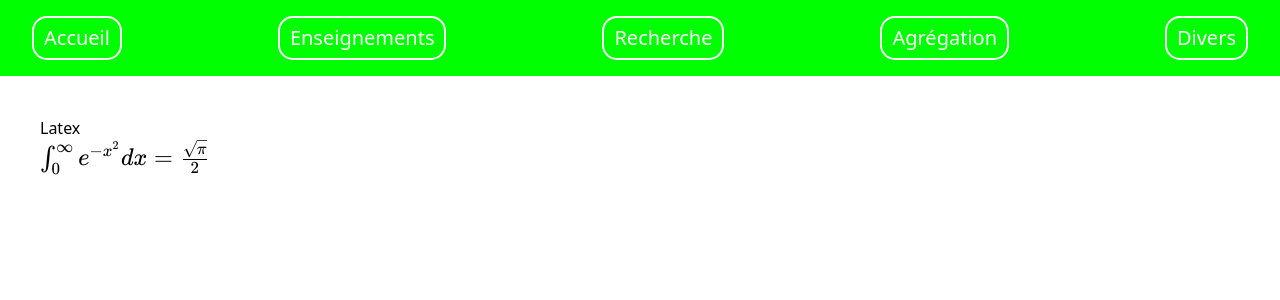
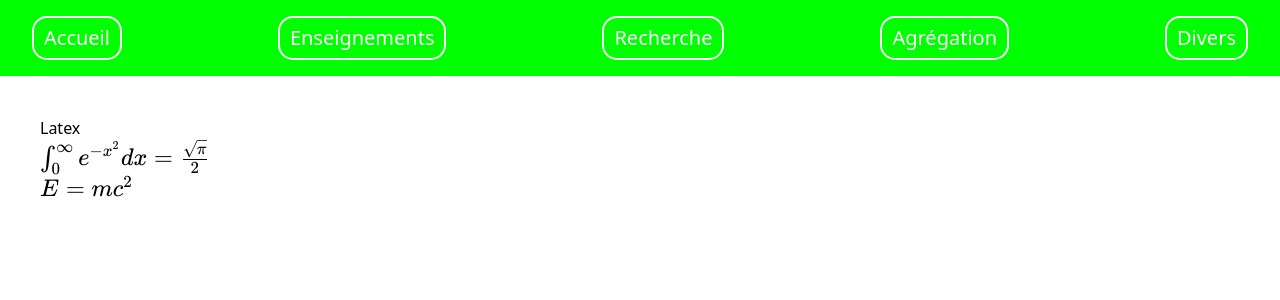
Before and after one commit to alicemoriniere/alicemoriniere.github.io, a Vue app: page /divers in a window 1280 px wide. Shown: the top 300 px of the page. Built offline with nearby package versions, Linux system fonts and the light colour scheme.

Commit message:
2e equation latex

```diff
--- a/src/MiscView.vue
+++ b/src/MiscView.vue
@@ -8,11 +8,19 @@ const equation = () => {
     output: 'html',
   })
 }
+
+const einstein = () => {
+  return katex.renderToString(String.raw`E = mc^2`, {
+    throwOnError: false,
+    output: 'html',
+  })
+}
 </script>
 
 <template>
   <div class="flex m-10 flex-col">
     <span> Latex </span>
     <span v-html="equation()" class="text-xl" />
+    <span v-html="einstein()" class="text-xl" />
   </div>
 </template>
```
